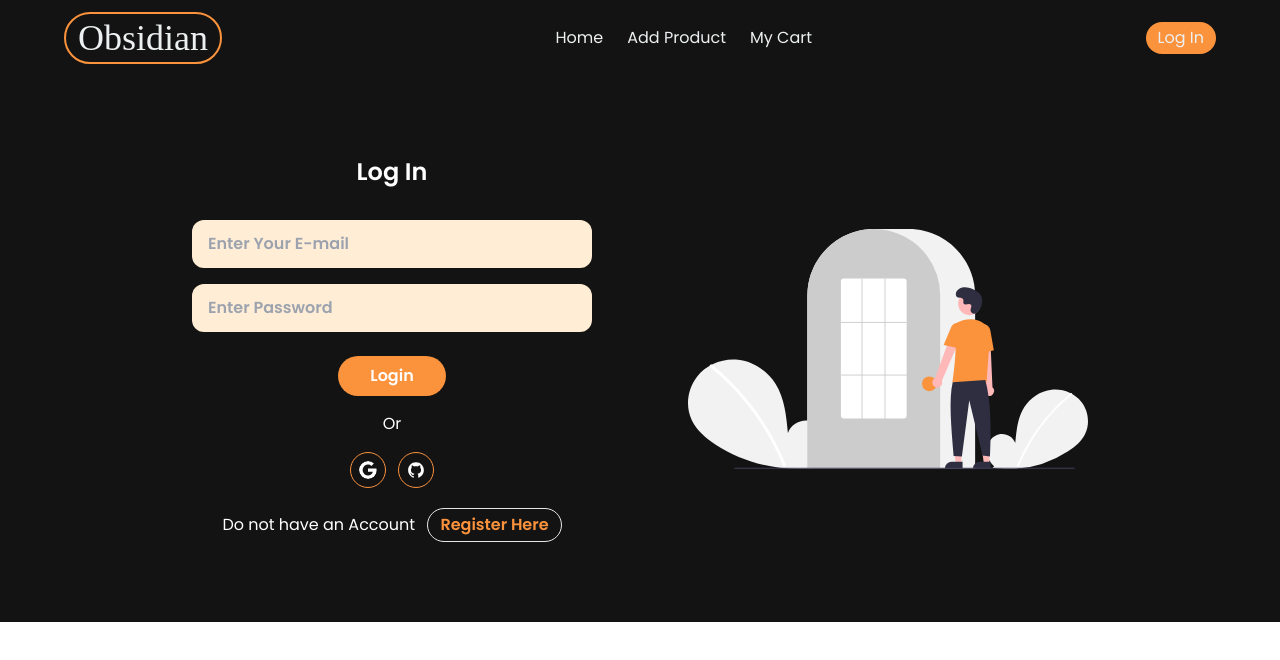
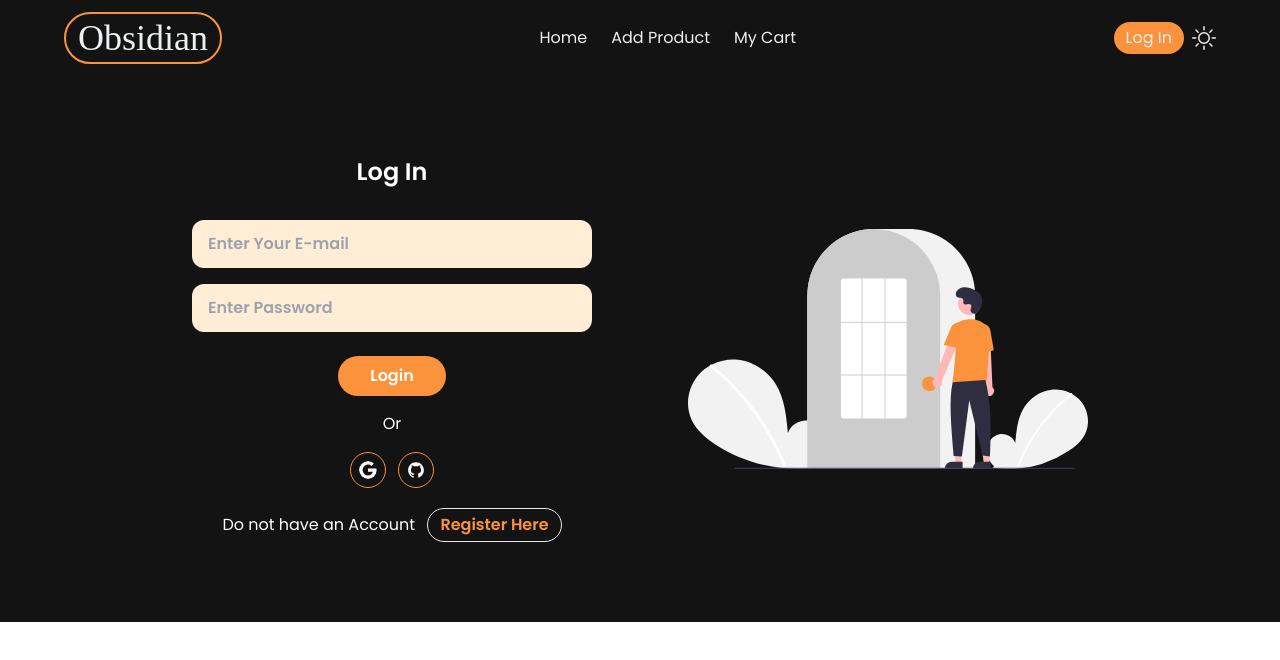
Before and after one commit to akibrahman/brand-shop-obsidian, a React (Vite) app: page /login in a window 1280 px wide. Shown: the top 660 px of the page. Built offline with nearby package versions, Linux system fonts and the light colour scheme; no server answers; a web font is replaced by a local one.

Commit message:
Theme changingfunctionality applied

```diff
--- a/src/App.jsx
+++ b/src/App.jsx
@@ -5,7 +5,7 @@ import NavBar from "./Components/NavBar";
 
 function App() {
   return (
-    <div className="font-poppins">
+    <div className="font-poppins duration-300 transition-all ease-in-out">
       <ToastContainer />
       <NavBar></NavBar>
       <Outlet></Outlet>
--- a/src/Components/AddProduct.jsx
+++ b/src/Components/AddProduct.jsx
@@ -1,6 +1,9 @@
+import { useContext } from "react";
 import { useLoaderData } from "react-router-dom";
+import { AuthContext } from "./AuthProvider";
 
 const AddProduct = () => {
+  const { bg, textC } = useContext(AuthContext);
   const data = useLoaderData();
   const handleForm = (e) => {
     e.preventDefault();
@@ -34,7 +37,7 @@ const AddProduct = () => {
       });
   };
   return (
-    <div className="bg-[#131313] py-20">
+    <div style={{ backgroundColor: bg, color: textC }} className="py-20">
       <div className="w-max mx-auto rounded-md border-2 bg-[#24252a]">
         <form onSubmit={handleForm}>
           <div className="flex gap-20 justify-evenly pt-12 px-24 rounded-md">
--- a/src/Components/AuthProvider.jsx
+++ b/src/Components/AuthProvider.jsx
@@ -12,6 +12,9 @@ export const AuthContext = createContext();
 
 const AuthProvider = ({ children }) => {
   const auth = getAuth(app);
+  const [bg, setBg] = useState("#131313");
+  const [textC, setTextC] = useState("#edf0f1");
+  const [isDark, setIsDark] = useState(true);
   const [AS, setAS] = useState(true);
   const [load, setLoad] = useState(true);
   const [user, setUser] = useState(null);
@@ -22,6 +25,16 @@ const AuthProvider = ({ children }) => {
       setLoad(false);
     });
   }, [auth, AS]);
+  useEffect(() => {
+    if (isDark) {
+      setBg("#131313");
+      setTextC("#edf0f1");
+    }
+    if (!isDark) {
+      setBg("#edf0f1");
+      setTextC("#131313");
+    }
+  }, [isDark]);
   const createUser = (email, password) => {
     setLoad(true);
     return createUserWithEmailAndPassword(auth, email, password);
@@ -37,7 +50,20 @@ const AuthProvider = ({ children }) => {
 
   return (
     <AuthContext.Provider
-      value={{ load, user, auth, AS, setAS, createUser, logInUser, logOut }}
+      value={{
+        load,
+        user,
+        auth,
+        AS,
+        setAS,
+        createUser,
+        logInUser,
+        logOut,
+        isDark,
+        setIsDark,
+        bg,
+        textC,
+      }}
     >
       {children}
     </AuthContext.Provider>
--- a/src/Components/Brand.jsx
+++ b/src/Components/Brand.jsx
@@ -1,11 +1,17 @@
+import { useContext } from "react";
 import { Link, useLoaderData } from "react-router-dom";
+import { AuthContext } from "./AuthProvider";
 
 const Brand = () => {
   const data = useLoaderData();
+  const { bg, textC } = useContext(AuthContext);
   return (
-    <div className="pt-12 bg-[#131313] border-t">
-      <p className="text-center text-4xl text-white">Our Brands</p>
-      <div className="mt-10 rounded-md w-[70%] mx-auto bg-[#131313] grid grid-cols-3 gap-5 p-3">
+    <div
+      style={{ backgroundColor: bg, color: textC }}
+      className="pt-12 bg-[#131313] border-t"
+    >
+      <p className="text-center text-4xl">Our Brands</p>
+      <div className="mt-10 rounded-md w-[70%] mx-auto  grid grid-cols-3 gap-5 p-3">
         {data.map((brand) => (
           <Link
             to={`/products/${brand.BrandName.toLowerCase()}`}
--- a/src/Components/DetailsProduct.jsx
+++ b/src/Components/DetailsProduct.jsx
@@ -1,8 +1,11 @@
 import { useLoaderData, useNavigate } from "react-router-dom";
 
+import { useContext } from "react";
 import { AiOutlineArrowLeft } from "react-icons/ai";
+import { AuthContext } from "./AuthProvider";
 
 const DetailsProduct = () => {
+  const { bg, textC } = useContext(AuthContext);
   const navigate = useNavigate();
   const data = useLoaderData();
   const {
@@ -49,7 +52,7 @@ const DetailsProduct = () => {
   };
   return (
     <div>
-      <div className="bg-[#24252A] flex text-white gap-8">
+      <div style={{ backgroundColor: bg, color: textC }} className="flex gap-8">
         <div className="w-1/2 h-[calc(100vh-76px)] relative">
           <img className="w-full h-full" src={image} alt="" />
           <AiOutlineArrowLeft
--- a/src/Components/EditProduct.jsx
+++ b/src/Components/EditProduct.jsx
@@ -1,9 +1,11 @@
-import { useEffect, useState } from "react";
+import { useContext, useEffect, useState } from "react";
 import { AiOutlineArrowLeft } from "react-icons/ai";
 import { Dna } from "react-loader-spinner";
 import { useLoaderData, useNavigate } from "react-router-dom";
+import { AuthContext } from "./AuthProvider";
 
 const EditProduct = () => {
+  const { bg, textC } = useContext(AuthContext);
   const { _id, name, image, type, price, brandName, shortDes, rating } =
     useLoaderData();
   const navigate = useNavigate();
@@ -51,7 +53,10 @@ const EditProduct = () => {
 
   if (!brands) {
     return (
-      <div className="flex justify-center items-center bg-[#131313] h-screen">
+      <div
+        style={{ backgroundColor: bg }}
+        className="flex justify-center items-center h-screen"
+      >
         <Dna
           visible={true}
           height="120"
@@ -64,7 +69,7 @@ const EditProduct = () => {
     );
   } else {
     return (
-      <div className="bg-[#131313] py-20">
+      <div style={{ backgroundColor: bg, color: textC }} className="py-20">
         <AiOutlineArrowLeft
           onClick={() => {
             navigate(-1);
@@ -72,7 +77,7 @@ const EditProduct = () => {
           className="text-xl bg-orange-400 w-9 h-9 rounded-full p-2 cursor-pointer ml-56 mb-3 text-white"
         ></AiOutlineArrowLeft>
         <div className="w-max mx-auto rounded-md border-2 bg-[#24252a]">
-          <form onSubmit={handleForm}>
+          <form className="text-[#131313]" onSubmit={handleForm}>
             <div className="flex gap-20 justify-evenly pt-12 px-24 rounded-md">
               <div className="flex flex-col justify-between">
                 <div className="flex flex-col gap-2">
--- a/src/Components/Login.jsx
+++ b/src/Components/Login.jsx
@@ -23,7 +23,20 @@ const Login = () => {
           autoClose: 2000,
         });
       })
-      .catch((error) => console.log(error));
+      .catch((error) => {
+        console.log(error);
+        if (error.code == "auth/invalid-login-credentials") {
+          toast.error("Invalid user or password", {
+            position: "top-center",
+            autoClose: 2000,
+          });
+        } else {
+          toast.error("Something went wrong", {
+            position: "top-center",
+            autoClose: 2000,
+          });
+        }
+      });
   };
   return (
     <div className="bg-[#131313] text-white">
--- a/src/Components/MyCart.jsx
+++ b/src/Components/MyCart.jsx
@@ -1,9 +1,11 @@
-import { useState } from "react";
+import { useContext, useState } from "react";
 import { BsArrowRight } from "react-icons/bs";
 import { MdDelete } from "react-icons/md";
 import { Link, useLoaderData } from "react-router-dom";
+import { AuthContext } from "./AuthProvider";
 
 const MyCart = () => {
+  const { bg, textC } = useContext(AuthContext);
   const loadedData = useLoaderData();
   const [products, setProducts] = useState(loadedData);
   const handleDelete = (id) => {
@@ -18,10 +20,11 @@ const MyCart = () => {
       });
   };
   return (
-    <div className="bg-[#131313] text-white">
+    <div style={{ backgroundColor: bg, color: textC }} className="">
       <div className="grid grid-cols-2 w-[80%] mx-auto gap-6 py-20">
         {products.map((product) => (
           <div
+            style={{ borderColor: textC }}
             key={product._id}
             className="flex items-center gap-10 border-2 rounded-xl p-2"
           >
--- a/src/Components/NavBar.jsx
+++ b/src/Components/NavBar.jsx
@@ -1,11 +1,13 @@
 import { useContext } from "react";
-import { BiUser } from "react-icons/bi";
+import { BiMoon, BiUser } from "react-icons/bi";
+import { BsSun } from "react-icons/bs";
 import { Link, NavLink } from "react-router-dom";
 import { toast } from "react-toastify";
 import { AuthContext } from "./AuthProvider";
 
 const NavBar = () => {
-  const { user, logOut } = useContext(AuthContext);
+  const { isDark, bg, textC, setIsDark, user, logOut } =
+    useContext(AuthContext);
   // 24252a
   const handleLogOut = () => {
     logOut()
@@ -17,8 +19,15 @@ const NavBar = () => {
       })
       .catch((e) => console.log(e));
   };
+  const handleMode = () => {
+    setIsDark(!isDark);
+    console.log(isDark);
+  };
   return (
-    <div className="font-poppins bg-[#131313] text-[#edf0f1]">
+    <div
+      style={{ backgroundColor: bg, color: textC }}
+      className="font-poppins select-none"
+    >
       <nav className="flex items-center justify-between w-[90%] mx-auto py-3">
         <div className="">
           <p className="font-rancho text-4xl border-2 px-3 py-1 rounded-full border-orange-400">
@@ -36,7 +45,7 @@ const NavBar = () => {
             <p>My Cart</p>
           </NavLink>
         </div>
-        <div className="">
+        <div className="flex items-center gap-2">
           {!user ? (
             <Link to="/login">
               {" "}
@@ -64,6 +73,17 @@ const NavBar = () => {
               </button>
             </div>
           )}
+          {!isDark ? (
+            <BiMoon
+              onClick={handleMode}
+              className="text-2xl cursor-pointer"
+            ></BiMoon>
+          ) : (
+            <BsSun
+              onClick={handleMode}
+              className="text-2xl cursor-pointer"
+            ></BsSun>
+          )}
         </div>
       </nav>
     </div>
--- a/src/Components/Products.jsx
+++ b/src/Components/Products.jsx
@@ -1,15 +1,18 @@
+import { useContext } from "react";
 import { AiOutlineArrowLeft } from "react-icons/ai";
 import { BsArrowRight } from "react-icons/bs";
 import { HiPencil } from "react-icons/hi";
 import { Link, useLoaderData, useNavigate, useParams } from "react-router-dom";
+import { AuthContext } from "./AuthProvider";
 import empty from "/empty.svg";
 
 const Products = () => {
+  const { textC, bg } = useContext(AuthContext);
   const data = useLoaderData();
   const brand = useParams();
   const navigate = useNavigate();
   return (
-    <div className="bg-[#131313] text-white">
+    <div style={{ backgroundColor: bg, color: textC }} className="">
       <div className="pt-10 w-[90%] mx-auto flex items-center gap-3">
         <AiOutlineArrowLeft
           onClick={() => {
@@ -29,7 +32,7 @@ const Products = () => {
         </p>
       </div>
       {data.length > 0 ? (
-        <div className="w-[80%] mx-auto grid grid-cols-4 gap-6 pb-20 mt-10">
+        <div className="w-[80%] mx-auto grid grid-cols-4 gap-6 pb-20 mt-10 text-white">
           {data.map((product) => (
             <div
               key={product._id}
```
